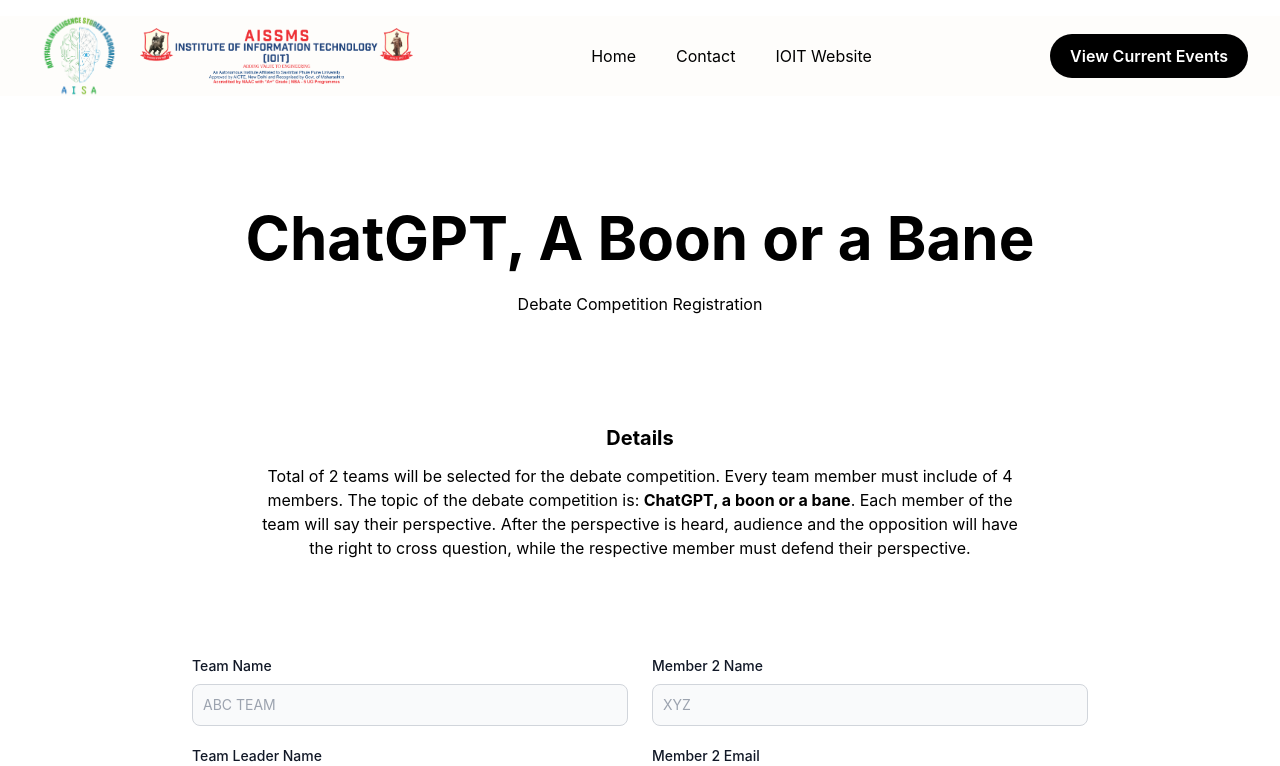
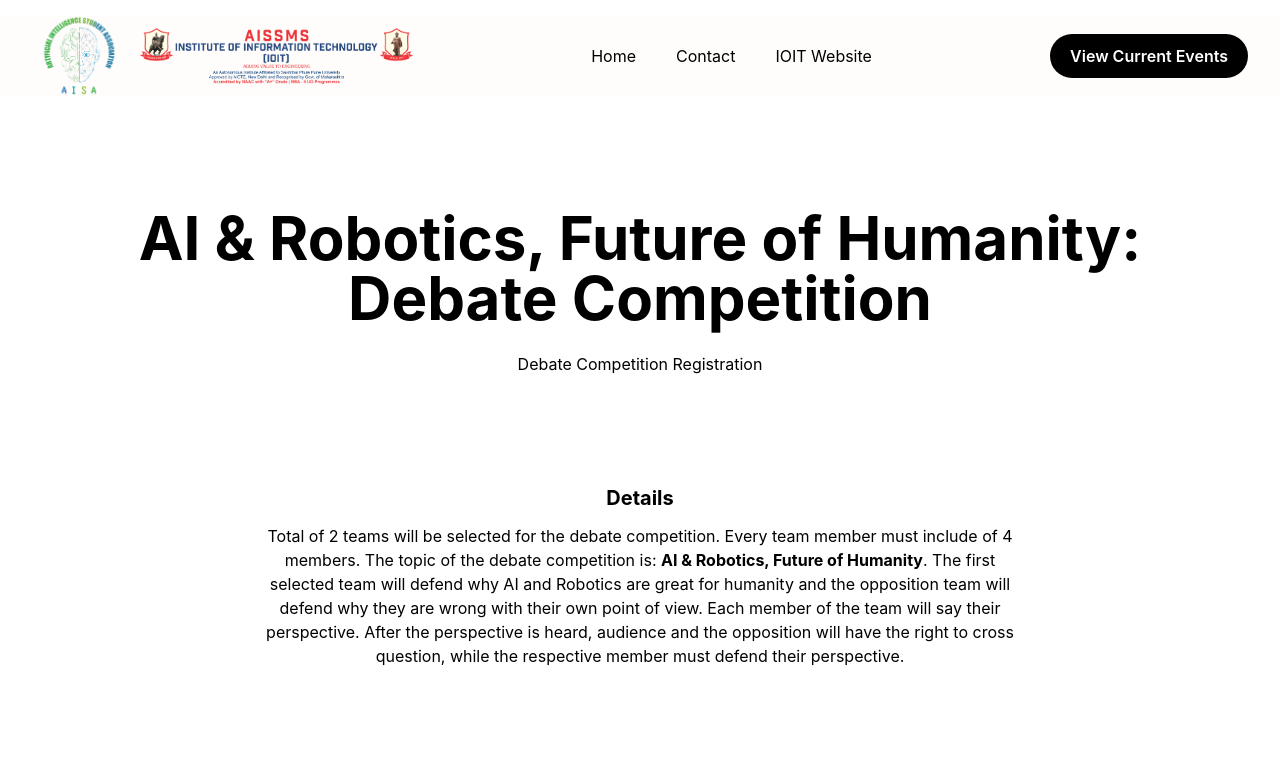
Before and after one commit to siddheshtv/aisa_web_events, a React (Create React App) app: page /debate-register in a window 1280 px wide. Shown: the top 766 px of the page. Built offline with nearby package versions, Linux system fonts and the light colour scheme.

Commit message:
update events.jsx

```diff
--- a/src/components/Events/Debate.jsx
+++ b/src/components/Events/Debate.jsx
@@ -10,7 +10,7 @@
         <div className="flex justify-center">
           <div className="lg:max-w-5xl">
             <h1 className="text-center text-4xl lg:text-6xl font-bold pb-6">
-              ChatGPT, A Boon or a Bane
+              AI & Robotics, Future of Humanity: Debate Competition
             </h1>
             <p className="text-center">Debate Competition Registration</p>
           </div>
@@ -22,11 +22,14 @@
             <p>
               Total of 2 teams will be selected for the debate competition.
               Every team member must include of 4 members. The topic of the
-              debate competition is: <strong>ChatGPT, a boon or a bane</strong>.
-              Each member of the team will say their perspective. After the
-              perspective is heard, audience and the opposition will have the
-              right to cross question, while the respective member must defend
-              their perspective.
+              debate competition is:{" "}
+              <strong>AI & Robotics, Future of Humanity</strong>. The first
+              selected team will defend why AI and Robotics are great for
+              humanity and the opposition team will defend why they are wrong
+              with their own point of view. Each member of the team will say
+              their perspective. After the perspective is heard, audience and
+              the opposition will have the right to cross question, while the
+              respective member must defend their perspective.
             </p>
           </div>
         </div>
--- a/src/components/HomeComp/Events.jsx
+++ b/src/components/HomeComp/Events.jsx
@@ -10,7 +10,7 @@
         Current Events
       </h1>
       <div className="py-16 flex flex-col lg:flex-row space-y-6 lg:space-y-0 lg:space-x-12 justify-center items-center">
-        <div className="max-w-sm bg-white border border-gray-200 rounded-lg shadow dark:bg-gray-800 dark:border-gray-700">
+        <div className="max-w-lg bg-white border border-gray-200 rounded-lg shadow dark:bg-gray-800 dark:border-gray-700">
           <a href="/">
             <img
               className="rounded-t-lg h-[250px]"
@@ -48,18 +48,18 @@
             </a>
           </div>
         </div>
-        <div className="max-w-sm bg-white border border-gray-200 rounded-lg shadow dark:bg-gray-800 dark:border-gray-700">
+        <div className="max-w-lg bg-white border border-gray-200 rounded-lg shadow dark:bg-gray-800 dark:border-gray-700">
           <a href="/">
             <img
               className="rounded-t-lg h-[250px]"
-              src="https://www.shutterstock.com/image-vector/man-woman-candidates-discussing-on-600nw-1747586771.jpg"
+              src="https://competition.ledx.law/wp-content/uploads/sites/17/2023/02/debate.png"
               alt=""
             />
           </a>
           <div className="p-5">
             <a href="/">
               <h5 className="mb-2 text-2xl font-bold tracking-tight text-gray-900 dark:text-white">
-                ChatGPT Boon or Bane: Debate Competition
+                AI & Robotics, Future of Humanity: Debate Competition
               </h5>
             </a>
 
--- a/src/components/shared/Footer.jsx
+++ b/src/components/shared/Footer.jsx
@@ -1,6 +1,5 @@
 import React from "react";
 import aisa_logo from "../../assets/aisa.png";
-import years from "../../assets/25_years.png";
 import ioit_logo from "../../assets/ioit_text_dark.png";
 
 const Footer = () => {
```
